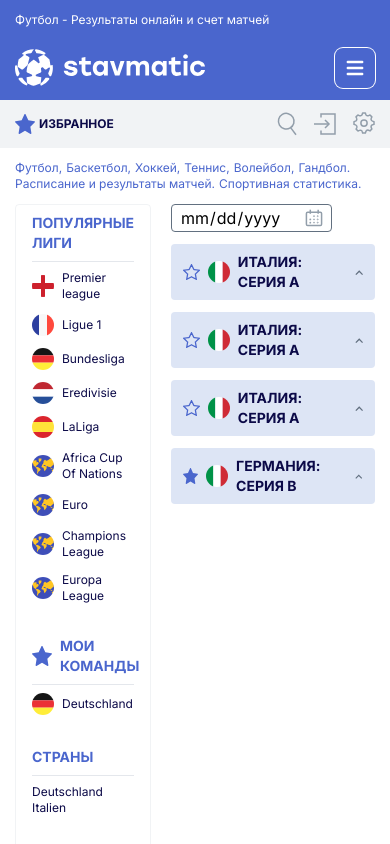
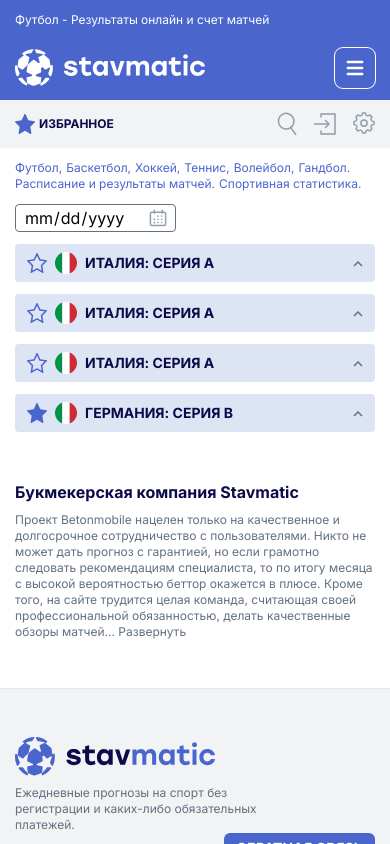
Before and after one commit to Alexey-Buglak/stavmatic, a React (Create React App) app: page / in a window 390 px wide. Shown: the top 844 px of the page. Built offline with nearby package versions, Linux system fonts and the light colour scheme.

Commit message:
homePage add darkmode to some elements

```diff
--- a/src/components/CountriesMatches.jsx
+++ b/src/components/CountriesMatches.jsx
@@ -199,7 +199,7 @@
             cy="8.14809"
             r="0.5"
             stroke="#929EAA"
-            stroke-width="0.851851"
+            strokeWidth="0.851851"
           />
           <circle
             cx="10.0001"
--- a/src/components/Leagues.jsx
+++ b/src/components/Leagues.jsx
@@ -32,7 +32,7 @@
   ]
 
   return (
-    <div className="border dark:text-dMWhite text-darkBlue text-xs border-darkWhite dark:border-[#2F3340] py-2 px-4 rounded-[4px] w-max">
+    <div className="sm:hidden border dark:text-dMWhite text-darkBlue text-xs border-darkWhite dark:border-[#2F3340] py-2 px-4 rounded-[4px] w-max">
       <div>
         <h1 className="uppercase dark:text-dMLightBlue text-blue font-semibold text-sm">
           Популярные Лиги
--- a/src/pages/HomePage.jsx
+++ b/src/pages/HomePage.jsx
@@ -24,11 +24,11 @@
         <CountriesMatches />
         <NewsPanel />
       </div>
-      <div className='mx-auto max-w-[60%] my-12'>
-        <h1 className="text-darkBlue max-w-[300px] sm:text-base font-bold text-2xl">
+      <div className='mx-auto sm:max-w-full max-w-[60%] my-12'>
+        <h1 className="text-darkBlue dark:text-dMWhite max-w-[300px] sm:text-base font-bold text-2xl">
           Букмекерская компания Stavmatic
         </h1>
-        <p className="mt-4 text-gray text-xs">
+        <p className="mt-4 dark:text-dMGray sm:mt-2 text-gray text-xs">
           Проект Betonmobile нацелен только на качественное и долгосрочное
           сотрудничество с пользователями. Никто не может дать прогноз с
           гарантией, но если грамотно следовать рекомендациям специалиста, то по
```
Also changed, not shown: 11 other files (tests, documents, lock files or other folders).
